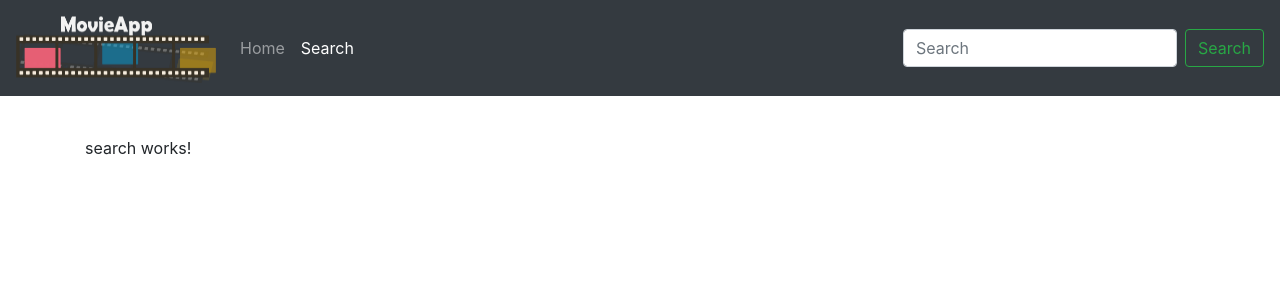
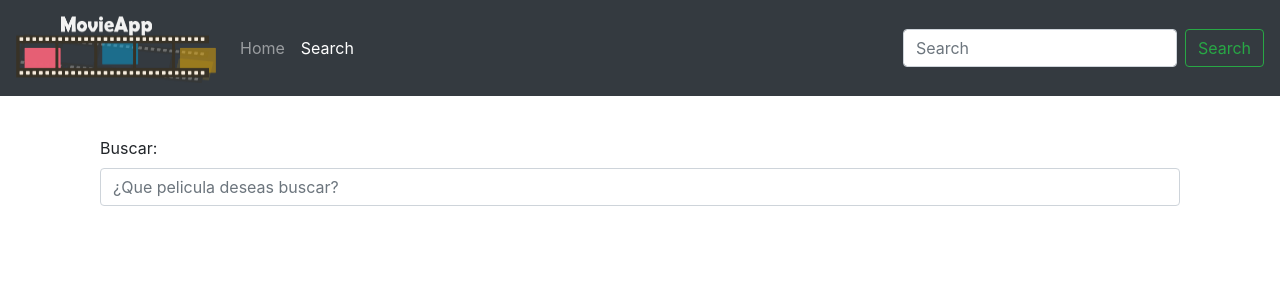
Before and after one commit to Crusiris/MovieApp, an Angular app: page /search in a window 1280 px wide. Shown: the top 300 px of the page. Built offline with nearby package versions, Linux system fonts and the light colour scheme.

Commit message:
Diseñando y optimizando el componente search

```diff
--- a/src/app/app.module.ts
+++ b/src/app/app.module.ts
@@ -1,5 +1,6 @@
 import { BrowserModule } from "@angular/platform-browser";
 import { NgModule } from "@angular/core";
+import { FormsModule } from "@angular/forms";
 
 //Providers
 // import { MovieService } from "./providers/movie.service";
@@ -17,7 +18,7 @@ import { PeliculaComponent } from "./components/pelicula/pelicula.component";
 
 //Pipes
 import { MovieImagePipe } from "./pipes/movie-image.pipe";
-import { GaleriaComponent } from './components/home/galeria.component';
+import { GaleriaComponent } from "./components/home/galeria.component";
 
 @NgModule({
   declarations: [
@@ -33,7 +34,8 @@ import { GaleriaComponent } from './components/home/galeria.component';
     BrowserModule,
     HttpClientModule,
     HttpClientJsonpModule,
-    APP_ROUTING
+    APP_ROUTING,
+    FormsModule
   ],
   providers: [],
   bootstrap: [AppComponent]
--- a/src/app/components/search/search.component.html
+++ b/src/app/components/search/search.component.html
@@ -1,3 +1,14 @@
-<p>
-  search works!
-</p>
+<div class="container main-container">
+
+  <div class="row">
+    <div class="col-md-12">
+      <div class="form-group">
+        <label>Buscar:</label>
+        <input [(ngModel)]="buscar" name="buscar" (keyup.enter)="buscarPelicula()" type="text" class="form-control"
+          placeholder="¿Que pelicula deseas buscar?">
+      </div>
+
+    </div>
+  </div>
+
+</div>
--- a/src/app/components/search/search.component.ts
+++ b/src/app/components/search/search.component.ts
@@ -1,15 +1,25 @@
-import { Component, OnInit } from '@angular/core';
+import { Component, OnInit } from "@angular/core";
+import { MovieService } from "../../providers/movie.service";
 
 @Component({
-  selector: 'app-search',
-  templateUrl: './search.component.html',
+  selector: "app-search",
+  templateUrl: "./search.component.html",
   styles: []
 })
 export class SearchComponent implements OnInit {
+  buscar: string = "";
 
-  constructor() { }
+  constructor(public serviceMovie: MovieService) {}
 
-  ngOnInit() {
+  ngOnInit() {}
+
+  buscarPelicula() {
+    if (this.buscar.length == 0) {
+      return;
+    }
+    this.serviceMovie.buscarPelicula(this.buscar).subscribe((data: any) => {
+      console.log(data.results);
+      // this.moviefind = data.results;
+    });
   }
-
 }
--- a/src/app/providers/movie.service.ts
+++ b/src/app/providers/movie.service.ts
@@ -61,4 +61,14 @@ export class MovieService {
       .jsonp(url, "callback=JSONP_CALLBACK")
       .pipe(map(res => res));
   }
+
+  buscarPelicula(texto: string) {
+    const url = this.getUrl(
+      `/search/movie?query=${texto}&sort_by=popularity.desc`
+    );
+
+    return this.httpc
+      .jsonp(url, "callback=JSONP_CALLBACK")
+      .pipe(map(res => res));
+  }
 }
```
